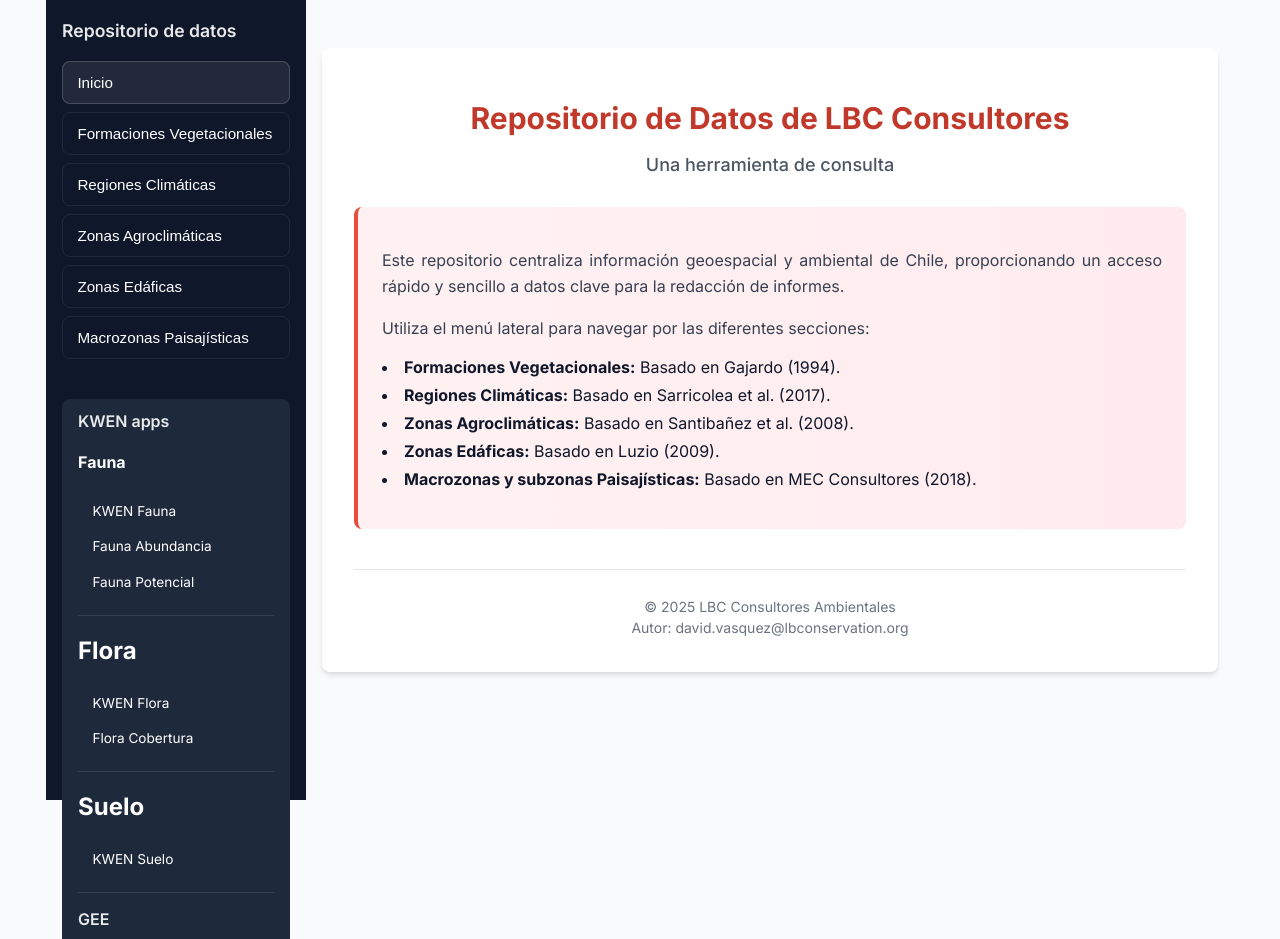
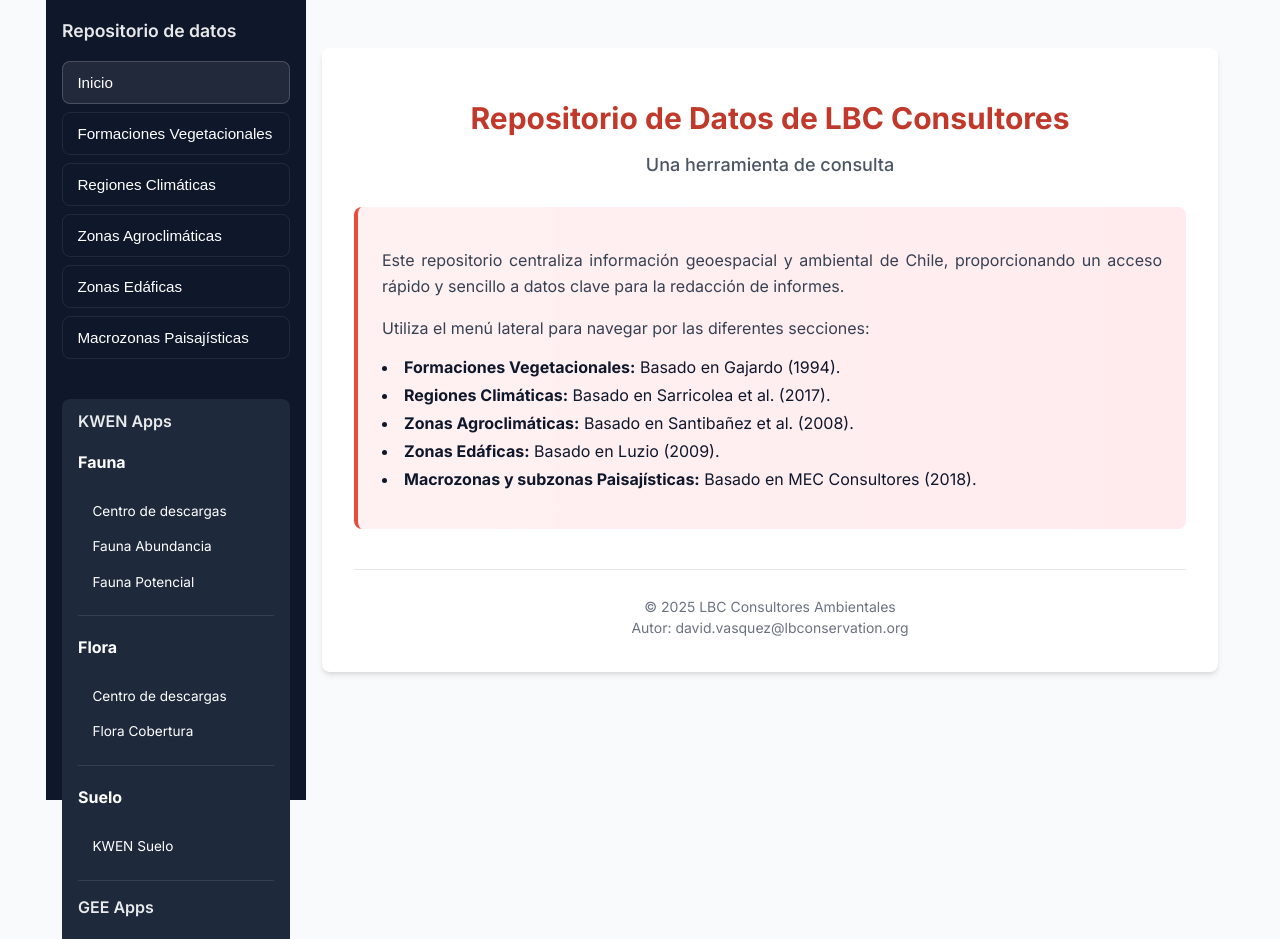
Before and after one commit to dnvasquez/repositorio-lbc, a React (Vite) app: page / in a window 1280 px wide. Shown: the top 939 px of the page. Built offline with nearby package versions, Linux system fonts and the light colour scheme.

Commit message:
Update App.jsx

```diff
--- a/src/App.jsx
+++ b/src/App.jsx
@@ -42,10 +42,10 @@
         <div className="sidebar-separator"></div>
 
         <div className="sidebar-section">
-          <h2>KWEN apps</h2>
+          <h2>KWEN Apps</h2>
           <h4>Fauna</h4>
           <a href="https://www.appsheet.com/start/82a7a1d0-aa58-4f81-988f-4f85eb9b4553#appName=KWENfauna-337919552-24-10-08&page=dashboard&table=DarwinCore&view=Centro+de+descargas" target="_blank" rel="noopener noreferrer" className="sidebar-link">
-            KWEN Fauna
+            Centro de descargas
           </a>
           <a href="https://ge6y46-david-vasquez.shinyapps.io/KWEN-Fauna-Abundancia/" target="_blank" rel="noopener noreferrer" className="sidebar-link">
             Fauna Abundancia
@@ -54,20 +54,20 @@
             Fauna Potencial
           </a>
           <div className="sidebar-separator"></div>
-          <h1>Flora</h1>
+          <h4>Flora</h4>
           <a href="https://www.appsheet.com/start/b59a0549-b78b-4906-86b7-5f43823cd56c#appName=KWENflora-337919552-24-10-21&page=dashboard&table=Base+de+datos&view=Centro+de+descargas" target="_blank" rel="noopener noreferrer" className="sidebar-link">
-            KWEN Flora
+            Centro de descargas
           </a>
           <a href="https://ge6y46-david-vasquez.shinyapps.io/KWEN-Cobertura-flora/" target="_blank" rel="noopener noreferrer" className="sidebar-link">
             Flora Cobertura
           </a>
           <div className="sidebar-separator"></div>
-          <h1>Suelo</h1>
+          <h4>Suelo</h4>
           <a href="https://www.appsheet.com/start/5a5af7fd-d911-4673-a85a-533ede97bc2d#appName=KWENsuelo-337919552&page=gallery&sort=%5B%7B%22Column%22%3A%22ID+MENU%22%2C%22Order%22%3A%22Ascending%22%7D%5D&table=Menu&view=Menu" target="_blank" rel="noopener noreferrer" className="sidebar-link">
             KWEN Suelo
           </a>
           <div className="sidebar-separator"></div>
-          <h2>GEE</h2>
+          <h2>GEE Apps</h2>
           <a href="https://ee-dnvasque.projects.earthengine.app/view/dem-app" target="_blank" rel="noopener noreferrer" className="sidebar-link">
             DEM App
           </a>
```
